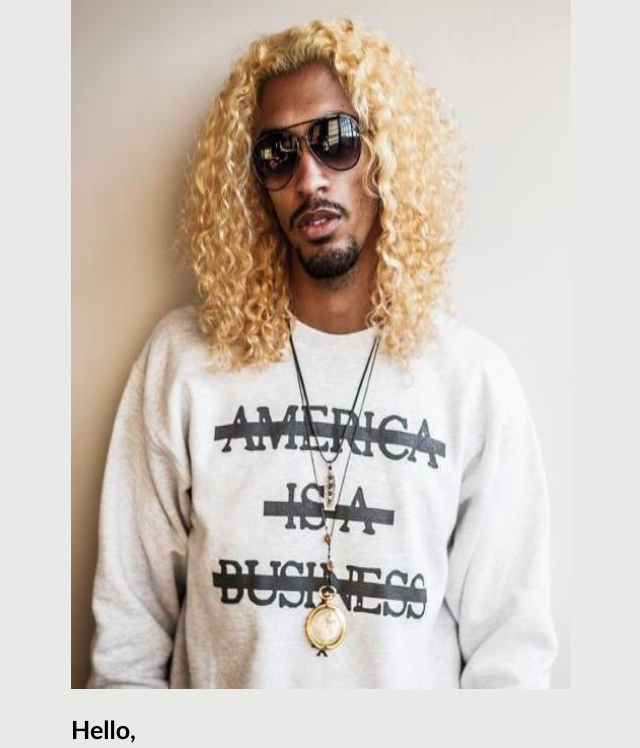
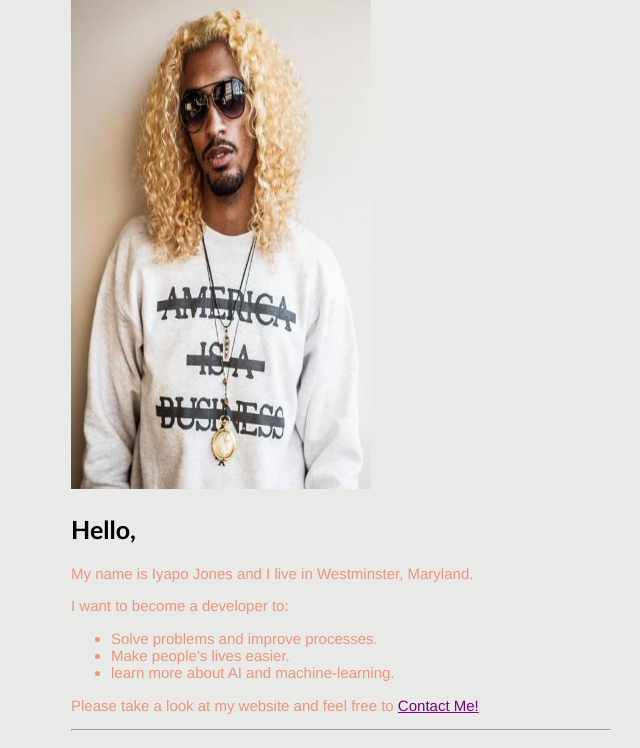
Before and after one commit to iyapo/portfolioWebPage, a plain HTML site: page index.html in a window 1280 px wide. Shown: the part 131-879 px from the top of the page, without its empty margins (299-939 px from the left). Drawn offline with Linux system fonts and the light colour scheme; a script that the page names is missing.

Commit message:
Update index.html

```diff
--- a/index.html
+++ b/index.html
@@ -21,7 +21,7 @@
 
 	<main class="wrapper">
 		<section>
-			<img src="photo1.jpg" alt="Iyapo Jones - Profile Photo" width="500" height="700" style="center-align"/>
+			<img src="photo1.jpg" alt="Iyapo Jones - Profile Photo" width="300" height="500" style="center-align"/>
     		</section>
 
       <!-- Introduction -->
```
